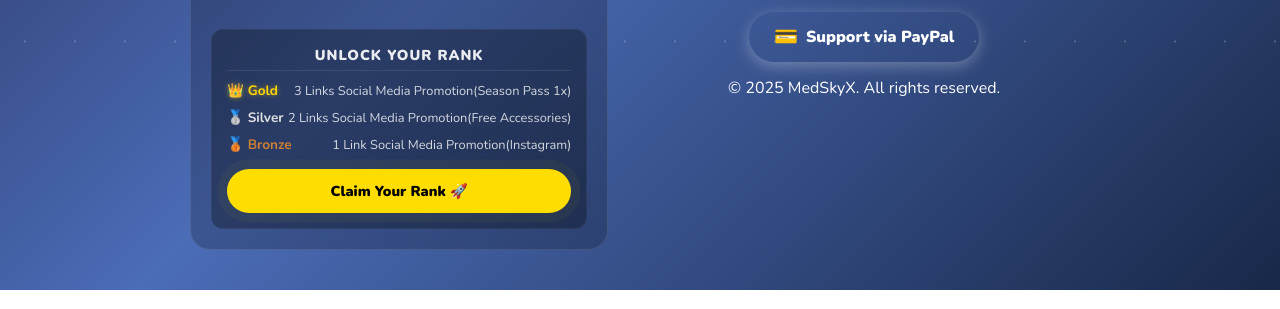
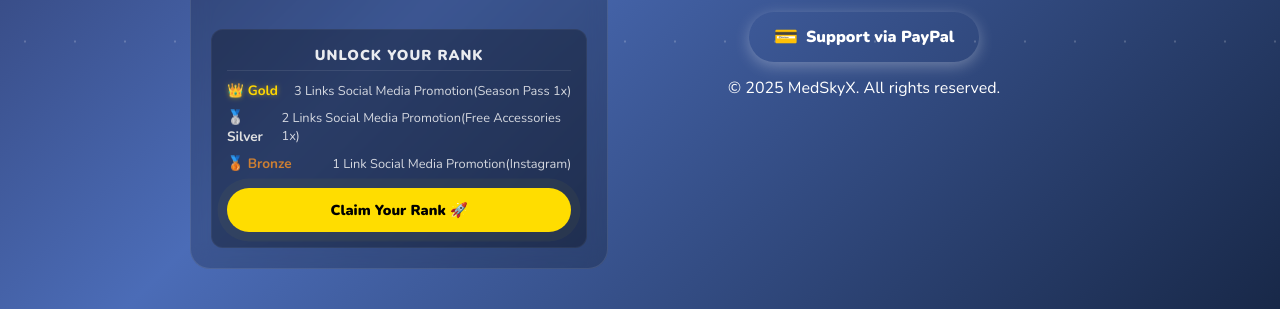
Before and after one commit to MeydhiXploit/sky-clock, a plain HTML site: page index.html in a window 1280 px wide. Shown: the part 721-1030 px from the top of the page. Drawn offline with nearby package versions, Linux system fonts and the light colour scheme.

Commit message:
Update reward description for Silver tier

```diff
--- a/index.html
+++ b/index.html
@@ -560,7 +560,7 @@
             </div>
             <div class="perk-row">
               <span class="tier-name silver-txt">🥈 Silver</span>
-              <span class="tier-reward">2 Links Social Media Promotion(Free Accessories)</span>
+              <span class="tier-reward">2 Links Social Media Promotion(Free Accessories 1x)</span>
             </div>
             <div class="perk-row">
               <span class="tier-name bronze-txt">🥉 Bronze</span>
```
